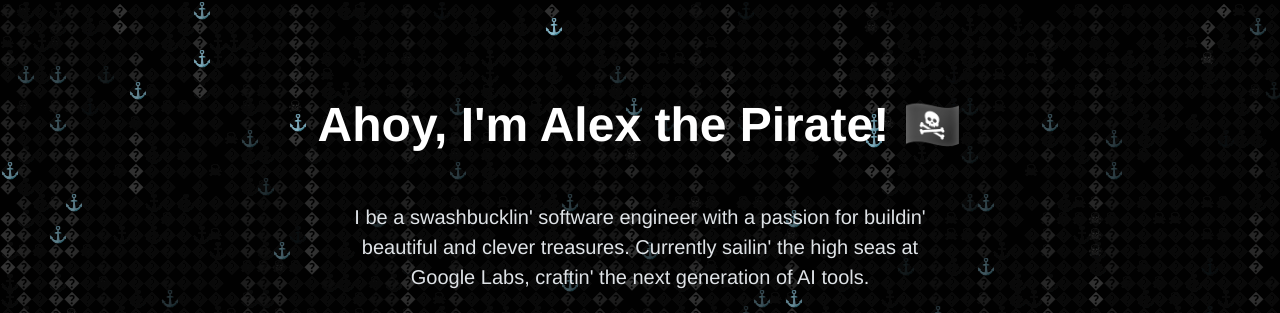
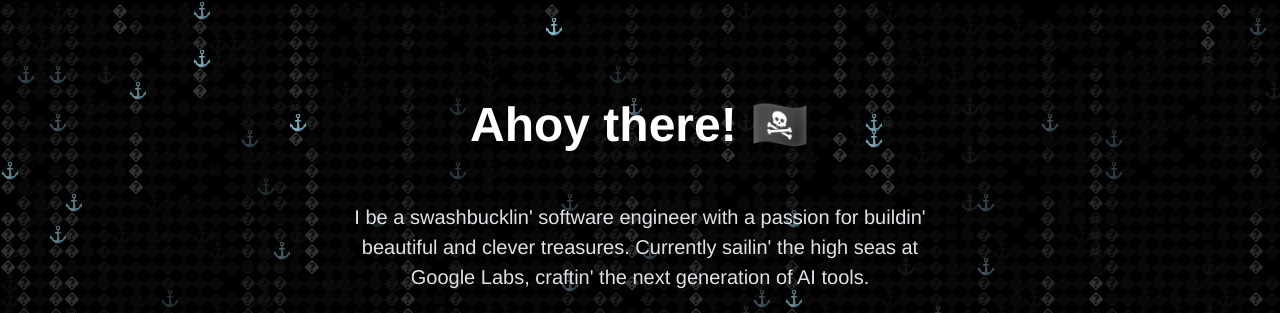
Before and after one commit to digitalex/digitalex, a plain HTML site: page index.html in a window 1280 px wide. Shown: the top 313 px of the page. Drawn offline with nearby package versions, Linux system fonts and the light colour scheme.

Commit message:
some fixes

```diff
--- a/index.html
+++ b/index.html
@@ -34,7 +34,7 @@
   <body>
     <canvas id="background"></canvas>
     <div class="px-4 py-5 my-0 my-sm-5 text-center" style="z-index: 1">
-      <h1 class="display-5 fw-bold text-body-emphasis">Ahoy, I'm Alex the Pirate! 🏴‍☠️</h1>
+      <h1 class="display-5 fw-bold text-body-emphasis">Ahoy there! 🏴‍☠️</h1>
       <div class="col-lg-6 mx-auto mt-5">
         <p class="lead mb-4">I be a swashbucklin' software engineer with a passion for buildin' beautiful and clever treasures. Currently sailin' the high seas at Google Labs, craftin' the next generation of AI tools.</p>
         <p class="lead mb-4">Ye can parley with me on <a href="https://linked.in/amossin">LinkedIn</a> and <a href="https://x.com/ObscureShoes">X</a>, if ye dare!</p>
```
